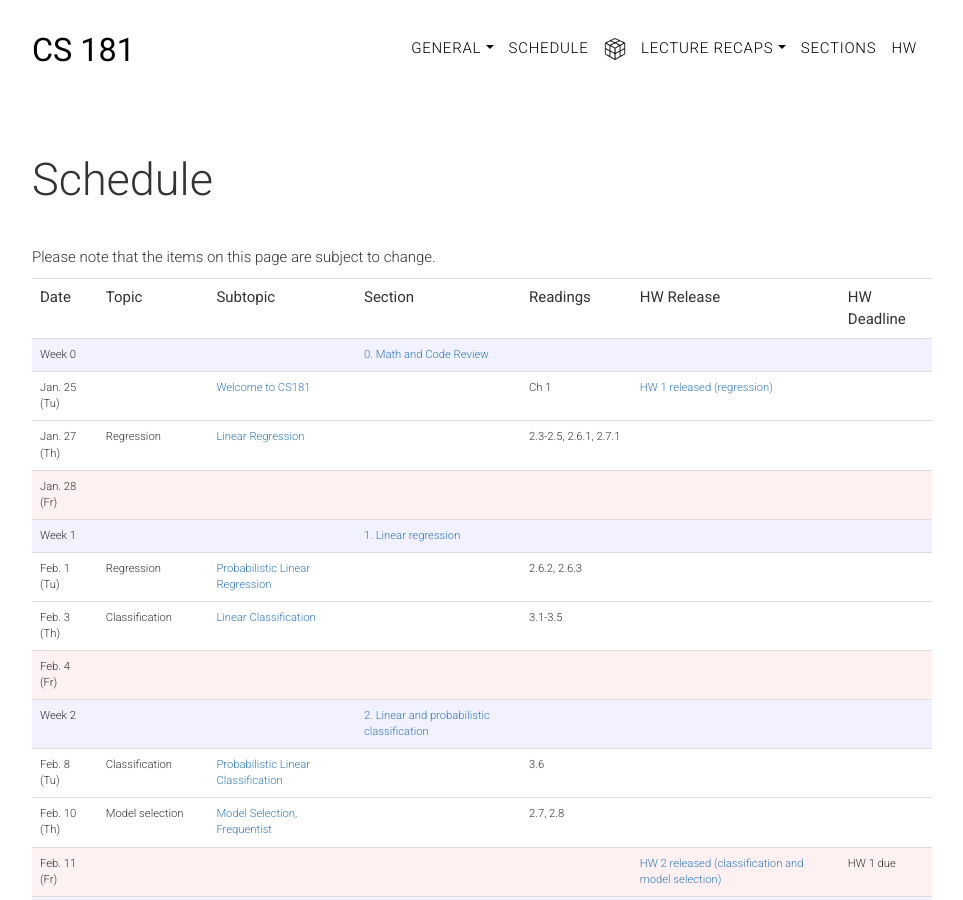
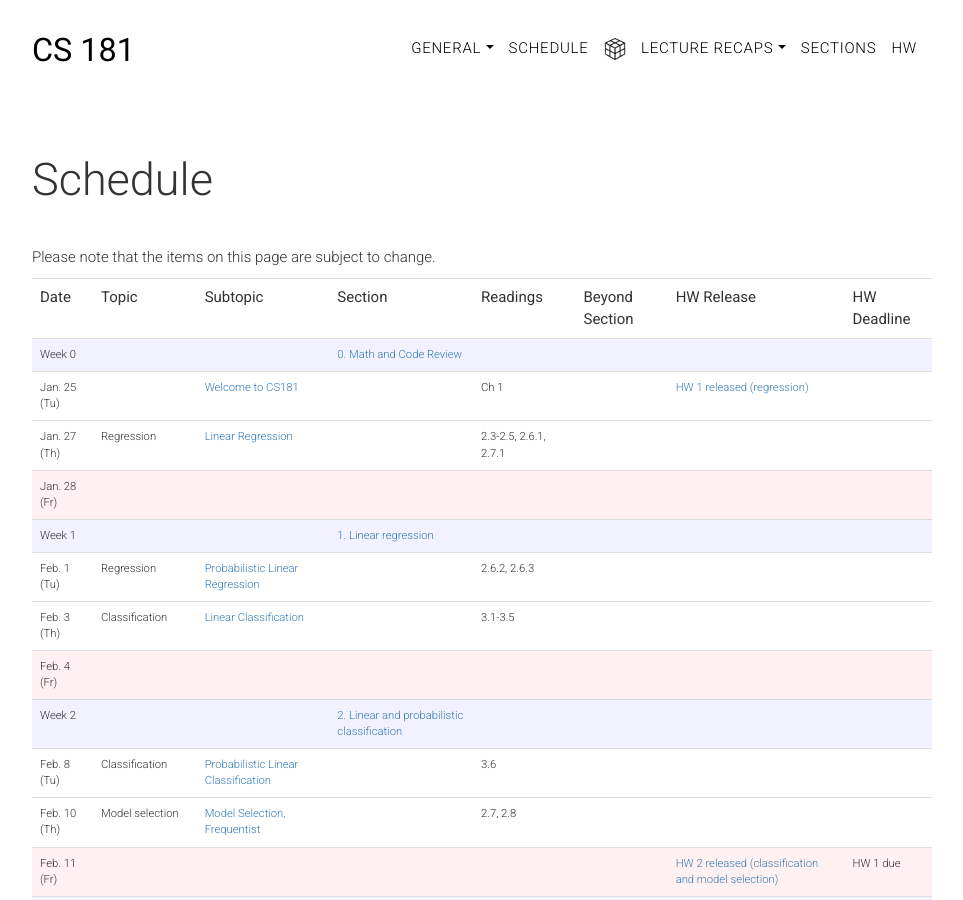
Before and after one commit to harvard-ml-courses/cs181-web, a Jekyll site: the page built from schedule.html, in a window 1280 px wide and 900 px high. Shown: the whole window, without its empty margins (158-1121 px from the left). Built offline with Jekyll 4.4.1, drawn with Linux system fonts in a browser that asks for light colours.

Commit message:
Update schedule.html

```diff
--- a/schedule.html
+++ b/schedule.html
@@ -14,6 +14,7 @@ weight: 0
                 <th>Subtopic</th>
                 <th>Section</th>
                 <th>Readings</th>
+                <th>Beyond Section</th>
                 <th>HW Release</th>
                 <th>HW Deadline</th>
             </tr>
@@ -24,6 +25,7 @@ weight: 0
                 <td> {{lecture.subtopic | default: ""}}</td>
                 <td> {{lecture.section | default: ""}}</td>
                 <td> {{lecture.readings | default: ""}}</td>
+                <td> {{lecture.beyond | default: ""}}</td>
                 <td> {{lecture.release | default: ""}}</td>
                 <td> {{lecture.dl | default: ""}}</td>
             </tr>
```
